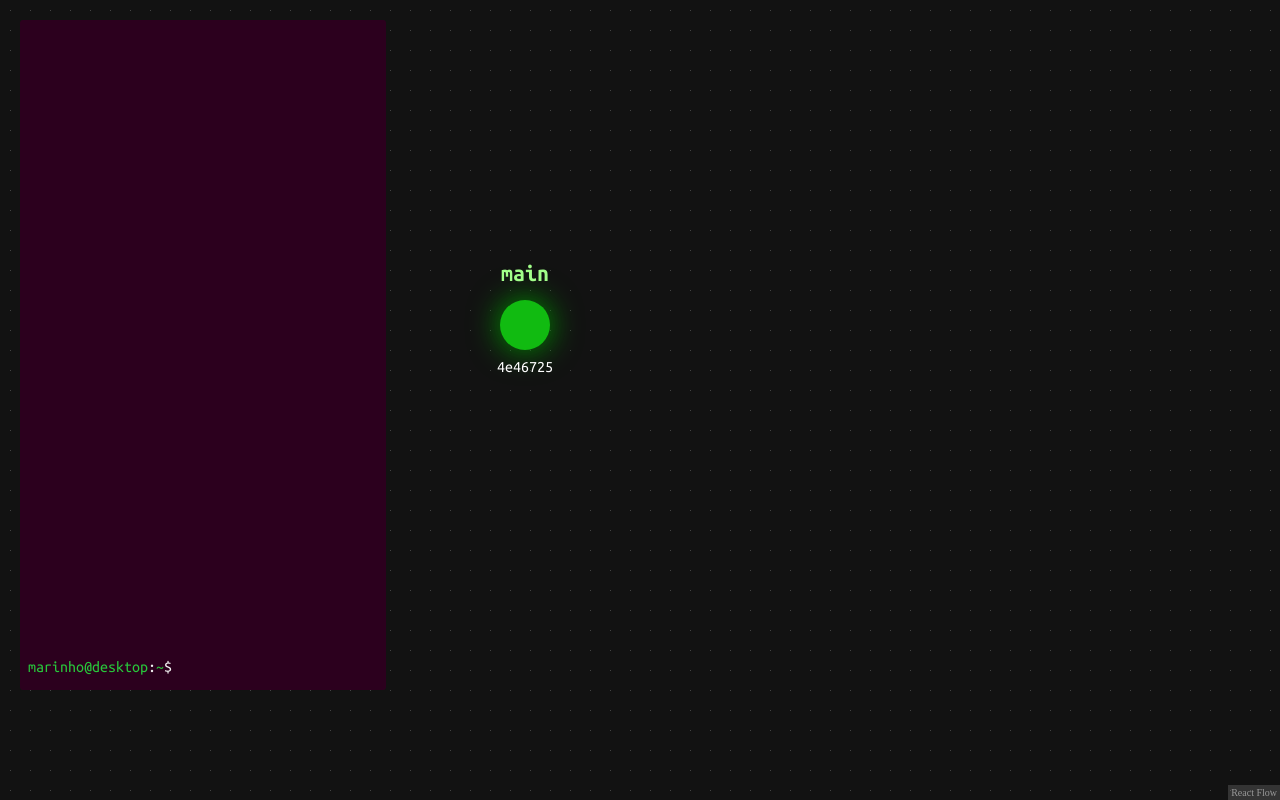
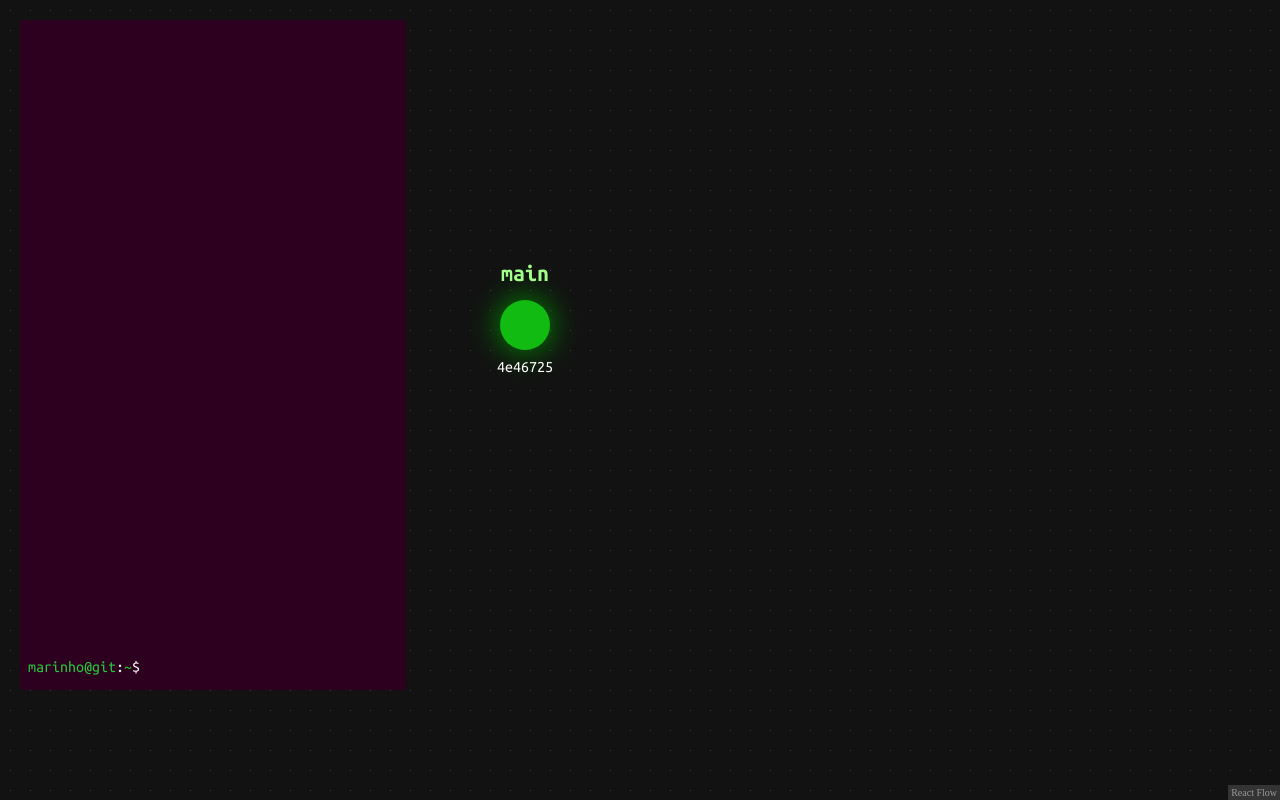
Before and after one commit to GabrielvMarinho/git-graph-view, a React app: page / in a window 1280 px wide. Built offline with nearby package versions, Linux system fonts and the light colour scheme.

Commit message:
fixed detached head after git checkout -b error

```diff
--- a/gitApi/Input/CommandHandlers/BranchHandler.js
+++ b/gitApi/Input/CommandHandlers/BranchHandler.js
@@ -37,7 +37,7 @@ export default class BranchHandler{
         this.gitObject.renameBranch(firstValue, secondValue)
     }
     branchDelete(command, hideMessage=false){
-        branchToDelete = command.extractValueAfterFlag("-D") || command.extractValueAfterOneWordIgnoringDash("--force")
+        let branchToDelete = command.extractValueAfterFlag("-D") || command.extractValueAfterOneWordIgnoringDash("--force")
         if(this.gitObject.isBranch(branchToDelete)){
             let hash = this.gitObject.getHashFrom(branchToDelete)
             this.gitObject.deleteBranch(branchToDelete)
@@ -56,7 +56,7 @@ export default class BranchHandler{
         if(command.hasFlag("--force")){
             returnString= this.branchDelete(command, hideMessage)
         }
-        branchToDelete = command.extractValueAfterFlag("-d") || command.extractValueAfterFlag("--delete")
+        let branchToDelete = command.extractValueAfterFlag("-d") || command.extractValueAfterFlag("--delete")
 
         if(this.gitObject.isBranch(branchToDelete)){
             if(this.gitObject.isSpecificCommitAnAncestorOfCurrentCommit(branchToDelete)){
--- a/gitApi/Input/CommandHandlers/CheckoutHandler.js
+++ b/gitApi/Input/CommandHandlers/CheckoutHandler.js
@@ -1,3 +1,4 @@
+import BranchAlreadyExistException from "../../Errors/BranchAlreadyExistException.js"
 import InvalidReferenceForBranchCreationException from "../../Errors/InvalidReferenceForBranchCreationException.js"
 import NotValidBranchNameException from "../../Errors/NotValidBranchNameException.js"
 import { isValidBranchName } from "../../utils.js"
@@ -27,10 +28,19 @@ export default class CheckoutHandler{
 
     }
     checkoutCreateBranch(command, hideMessage=false){
-        const steps = (branch, positionToGo) =>{
+        const steps = (branch, positionToGo, originalPosition) =>{
             this.gitObject.updateCurrentHashOrBranchPointer(positionToGo)
-            this.gitObject.createBranch(branch)
-            this.gitObject.updateCurrentHashOrBranchPointer(branch)
+            try{
+                this.gitObject.createBranch(branch)
+                this.gitObject.updateCurrentHashOrBranchPointer(branch)
+
+            }catch(e){
+                //this is to get back to the original position because createBranch
+                //can throw many errors, this is done to not get a detached head
+                //because the process failed in the middle of it
+                this.gitObject.updateCurrentHashOrBranchPointer(originalPosition)
+                throw e
+            }
         }
         let branch = command.extractValueAfterFlag("-b")
 
@@ -40,10 +50,10 @@ export default class CheckoutHandler{
             if(!isValidBranchName(positionToGo)){
                 throw new NotValidBranchNameException(positionToGo)
             }
-            steps(branch, positionToGo)
+            steps(branch, positionToGo, this.gitObject.isHeadDetached()?this.gitObject.getCurrentHash():this.gitObject.getCurrentBranch().name)
             returnString = `Switched to a new branch '${branch}'`
         }else{
-            steps(branch, this.gitObject.getCurrentHash())
+            steps(branch, this.gitObject.getCurrentHash(), this.gitObject.isHeadDetached()?this.gitObject.getCurrentHash():this.gitObject.getCurrentBranch().name)
         }
 
         if(hideMessage){
--- a/src/components/CommandPrompt.css
+++ b/src/components/CommandPrompt.css
@@ -11,7 +11,7 @@
     position: absolute;
     display: flex;
     flex-direction: column-reverse;
-    width: 350px;
+    width: 370px;
     color: rgb(243, 243, 243);
     z-index: 1;
 }
@@ -19,7 +19,6 @@ textarea{
     all: unset;
 }
 .cmdInput{
-    word-break: break-all;
     width: 100%;
     background-color: transparent;
     color: rgb(243, 243, 243);
@@ -50,7 +49,6 @@ textarea{
     font-size: medium;
     font-family: "Ubuntu Mono", monospace;
     font-weight: 100;
-    word-break: break-all;
 }
 .error{
     color:#cb1100;
--- a/src/components/CommandPrompt.js
+++ b/src/components/CommandPrompt.js
@@ -48,7 +48,7 @@ export default function CommandPrompt({commandDispatcher}){
     return (
         <div className="commandPrompt">
             <form className="dispatchCommand" onSubmit={(e) => {handleCommandSubmit(e)}}>
-                <label className="cmdArrow">marinho@desktop<span>:</span>~<span>$</span>&nbsp;</label>
+                <label className="cmdArrow">marinho@git<span>:</span>~<span>$</span>&nbsp;</label>
                 <input autoFocus onKeyDown={handleKeyDown} id="CommandPromptInput"
                 autoComplete="off" value={index==listCommands.length?currentCommand:temporaryListCommands[index]}
                 className="cmdInput"
@@ -58,12 +58,12 @@ export default function CommandPrompt({commandDispatcher}){
             {listOutput.length>0 &&listOutput.map((output, index) =>(
                 <div className="dispatchCommandHistory">
                     <div style={{display:"flex"}}>
-                    <label className="cmdArrow">marinho@desktop<span>:</span>~<span>$</span>&nbsp;</label>
+                    <label className="cmdArrow">marinho@git<span>:</span>~<span>$</span>&nbsp;</label>
                     <label style={{whiteSpace:"pre-line"}} className="cmdInput">
                         {listCommands[index]}
                     </label>
                     </div>
-                    <h3 style={{whiteSpace:"pre"}} className={`output ${output.error?"error":""}`}>
+                    <h3 style={{whiteSpace:"pre-wrap"}} className={`output ${output.error?"error":""}`}>
                         {output.message}
                         </h3>
                 </div>
```
Also changed, not shown: 2 other files (tests, documents, lock files or other folders).
